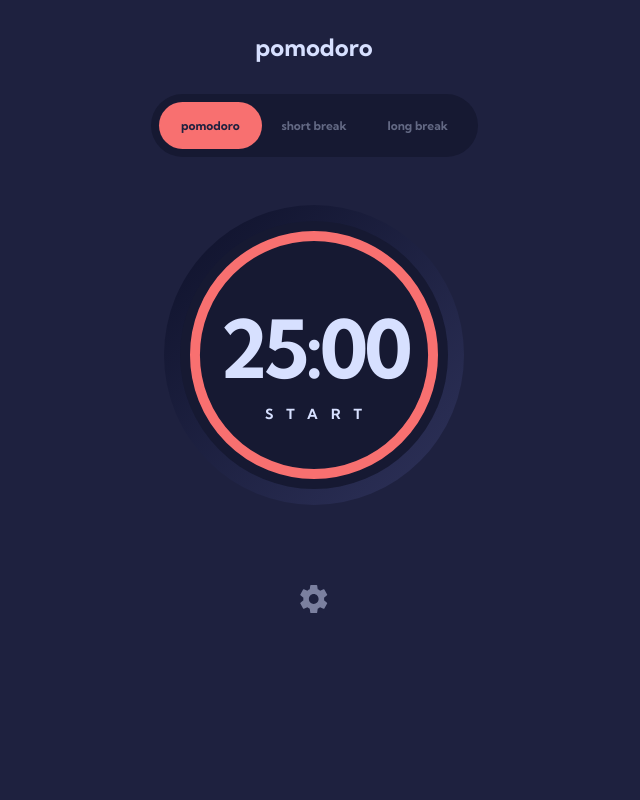
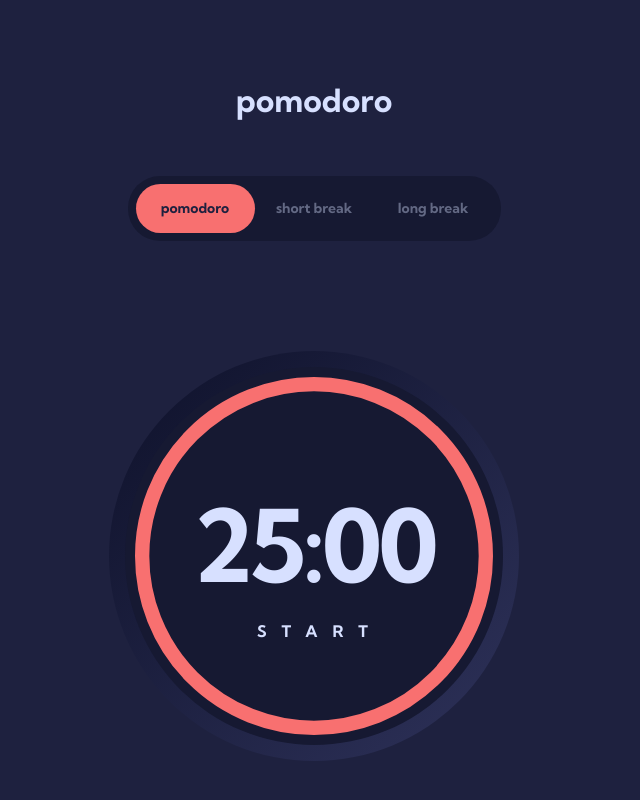
Before and after one commit to stephjoseph/pomodoro, a React (Vite) app: page / in a window 1280 px wide. Shown: the top 800 px of the page, without its empty margins (326-966 px from the left). Built offline with nearby package versions, Linux system fonts and the light colour scheme.

Commit message:
feat: tablet view

```diff
--- a/src/App.jsx
+++ b/src/App.jsx
@@ -282,31 +282,31 @@ function App() {
 
   return (
     <>
-      <header className="w-full py-8">
-        <h1 className="text-center font-sans text-2xl font-bold leading-[1.875rem] tracking-normal text-light-grey">
+      <header className="w-full py-8 md:pb-14 md:pt-20">
+        <h1 className="text-center font-sans text-2xl font-bold leading-[1.875rem] tracking-normal text-light-grey md:text-[2rem] md:leading-10">
           pomodoro
         </h1>
       </header>
-      <main className="flex w-full flex-col items-center gap-20 px-6">
-        <div className="flex w-full max-w-[327px] flex-col items-center gap-12">
-          <div className="flex w-full rounded-[32px] bg-midnight-navy p-2">
+      <main className="flex w-full flex-col items-center gap-20 px-6 pb-12 md:gap-36 md:pb-[6.438rem]">
+        <div className="flex w-full max-w-[327px] flex-col items-center gap-12 md:max-w-[410px] md:gap-[6.875rem]">
+          <div className="flex w-full rounded-[32px] bg-midnight-navy p-2 md:max-w-[373px]">
             <div
-              className={`flex-1 rounded-3xl  py-4 text-center text-xs font-bold leading-[0.938rem] tracking-normal transition-colors duration-300  ${mode === "pomodoro" ? `bg-${color} text-midnight-blue` : "bg-transparent text-light-grey/40"}`}
+              className={`flex-1 rounded-[26.5px] py-4 text-center text-xs font-bold leading-[0.938rem] tracking-normal transition-colors duration-300 md:text-[0.875rem] md:leading-[1.063rem]  ${mode === "pomodoro" ? `bg-${color} text-midnight-blue` : "bg-transparent text-light-grey/40"}`}
             >
               pomodoro
             </div>
             <div
-              className={`flex-1 rounded-3xl  py-4 text-center text-xs font-bold leading-[0.938rem] tracking-normal transition-colors duration-300  ${mode === "shortBreak" ? `bg-${color} text-midnight-blue` : "bg-transparent text-light-grey/40"}`}
+              className={`flex-1 rounded-[26.5px] py-4 text-center text-xs font-bold leading-[0.938rem] tracking-normal transition-colors duration-300 md:text-[0.875rem] md:leading-[1.063rem]  ${mode === "shortBreak" ? `bg-${color} text-midnight-blue` : "bg-transparent text-light-grey/40"}`}
             >
               short break
             </div>
             <div
-              className={`flex-1 rounded-3xl  py-4 text-center text-xs font-bold leading-[0.938rem] tracking-normal transition-colors duration-300  ${mode === "longBreak" ? `bg-${color} text-midnight-blue` : "bg-transparent text-light-grey/40"}`}
+              className={`flex-1 rounded-[26.5px] py-4 text-center text-xs font-bold leading-[0.938rem] tracking-normal transition-colors duration-300 md:text-[0.875rem] md:leading-[1.063rem]  ${mode === "longBreak" ? `bg-${color} text-midnight-blue` : "bg-transparent text-light-grey/40"}`}
             >
               long break
             </div>
           </div>
-          <div className="h-[18.75rem] w-[18.75rem] rounded-full bg-gradient-to-br from-[#0E112A] to-[#2E325A] p-4 shadow-[0_-50px_-50px_100px_rgba(39,44,90,1),_0_50px_50px_100px_rgba(18,21,48,1)]">
+          <div className="h-[18.75rem] w-[18.75rem] rounded-full bg-gradient-to-br from-[#0E112A] to-[#2E325A] p-4 shadow-[0_-50px_-50px_100px_rgba(39,44,90,1),_0_50px_50px_100px_rgba(18,21,48,1)] md:h-[25.625rem] md:w-[25.625rem]">
             <div className="h-full w-full rounded-full bg-midnight-navy p-[0.625rem]">
               <CircularProgressbarWithChildren
                 value={percentage}
@@ -327,9 +327,9 @@ function App() {
                   backgroundColor: "#161932",
                 })}
               >
-                <div className="mt-3 flex flex-col items-center gap-2">
+                <div className="mt-3 flex flex-col items-center gap-2 md:gap-[0.875rem]">
                   <span
-                    className={`text-[5rem]  leading-[6.188rem] text-light-grey ${font === "sans" ? "font-bold tracking-[-4px]" : font === "serif" ? "font-bold tracking-normal" : font === "mono" ? "font-normal tracking-[-10px]" : ""}`}
+                    className={`text-[5rem]  leading-[6.188rem] text-light-grey md:text-[6.25rem] md:leading-[7.75rem] ${font === "sans" ? "font-bold tracking-[-4px]" : font === "serif" ? "font-bold tracking-normal" : font === "mono" ? "font-normal tracking-[-10px]" : ""}`}
                   >
                     {minutes + ":" + seconds}
                   </span>
@@ -339,7 +339,7 @@ function App() {
                     onClick={togglePause}
                   >
                     <span
-                      className={`ml-3 w-full text-center text-[0.875rem] font-bold uppercase leading-[1.063rem] tracking-[13.13px] ${color === "salmon" ? "hover:text-salmon active:text-salmon" : color === "turquoise" ? "hover:text-turquoise active:text-turquoise" : color === "lavender" ? "hover:text-lavender active:text-lavender" : ""} transition-colors duration-300`}
+                      className={`ml-3 w-full text-center text-[0.875rem] font-bold uppercase leading-[1.063rem] tracking-[13.13px] md:text-base md:leading-[1.313rem] md:tracking-[15px] ${color === "salmon" ? "hover:text-salmon active:text-salmon" : color === "turquoise" ? "hover:text-turquoise active:text-turquoise" : color === "lavender" ? "hover:text-lavender active:text-lavender" : ""} transition-colors duration-300`}
                     >
                       {isPaused
                         ? cycleCount === 4 && mode === "pomodoro"
@@ -363,12 +363,12 @@ function App() {
 
         {/* Settings Modal */}
         <div
-          className={`modal-overlay fixed  bottom-0 left-0 right-0 top-0 z-50 flex h-screen w-full items-center  bg-[#0A0C1C]/50 px-6 py-12 opacity-0 transition-opacity duration-300  ${isModalOpen ? "pointer-events-auto opacity-100" : "pointer-events-none"}`}
+          className={`modal-overlay fixed  bottom-0 left-0 right-0 top-0 z-50 flex h-screen w-full items-center bg-[#0A0C1C]/50 px-6 py-12 opacity-0 transition-opacity duration-300 md:px-[7.125rem] md:py-[16.688rem]  ${isModalOpen ? "pointer-events-auto opacity-100" : "pointer-events-none"}`}
           onClick={handleClickOutside}
         >
-          <div className="mx-auto flex h-fit w-full min-w-[300px] max-w-[327px] flex-col rounded-[15px] bg-white">
-            <div className="flex items-center justify-between border-b border-solid border-[#E3E1E1] px-6 pb-7 pt-6">
-              <h2 className="before: text-xl font-bold leading-[1.563rem] tracking-normal text-midnight-blue">
+          <div className="mx-auto flex h-fit w-full min-w-[300px] max-w-[327px] flex-col rounded-[15px] bg-white md:max-w-[540px] md:rounded-[25px]">
+            <div className="flex items-center justify-between border-b border-solid border-[#E3E1E1] px-6 pb-7 pt-6 md:px-10 md:py-8">
+              <h2 className="before: text-xl font-bold leading-[1.563rem] tracking-normal text-midnight-blue md:text-[1.75rem] md:leading-[2.188rem]">
                 Settings
               </h2>
               <button
@@ -380,24 +380,24 @@ function App() {
               </button>
             </div>
             <form
-              className="relative flex flex-col items-center p-6"
+              className="relative flex flex-col items-center p-6 md:px-10 md:py-6"
               onSubmit={handleSettingsChange}
             >
-              <div className="flex w-full flex-col items-center gap-[1.125rem] border-b border-solid border-[#E3E1E1] pb-6">
-                <h3 className="text-[0.688rem] font-bold uppercase leading-[0.875rem] tracking-[4.23px] text-midnight-blue">
+              <div className="flex w-full flex-col items-center gap-[1.125rem] border-b border-solid border-[#E3E1E1] pb-6 md:items-start md:gap-[1.625rem]">
+                <h3 className="text-[0.688rem] font-bold uppercase leading-[0.875rem] tracking-[4.23px] text-midnight-blue md:text-[0.813rem] md:leading-4 md:tracking-[5px]">
                   Time (minutes)
                 </h3>
-                <div className="flex w-full flex-col gap-2">
-                  <div className="flex w-full items-center justify-between">
+                <div className="flex w-full flex-col gap-2 md:flex-row md:gap-5">
+                  <div className="flex w-full items-center justify-between md:flex-col md:items-start md:justify-start md:gap-[0.625rem]">
                     <label
                       className="text-xs font-bold leading-[0.938rem] tracking-normal text-midnight-blue/40"
                       htmlFor="pomodoro"
                     >
                       pomodoro
                     </label>
-                    <div className="relative flex w-1/2 items-center">
+                    <div className="relative flex w-1/2 items-center md:w-full">
                       <input
-                        className="w-full rounded-[10px] bg-pale-grey p-4 text-[0.875rem] font-bold leading-[1.063rem] text-midnight-blue focus:outline-none"
+                        className="w-full rounded-[10px] bg-pale-grey p-4 text-[0.875rem] font-bold leading-[1.063rem] text-midnight-blue focus:outline-none md:pb-5"
                         type="number"
                         name="pomodoro"
                         id="pomodoro"
@@ -448,16 +448,16 @@ function App() {
                       </div>
                     </div>
                   </div>
-                  <div className="flex w-full items-center justify-between">
+                  <div className="flex w-full items-center justify-between md:flex-col md:items-start md:justify-start md:gap-[0.625rem]">
                     <label
                       className="text-xs font-bold leading-[0.938rem] tracking-normal text-midnight-blue/40"
                       htmlFor="shortBreak"
                     >
                       short break
                     </label>
-                    <div className="relative flex w-1/2 items-center">
+                    <div className="relative flex w-1/2 items-center md:w-full">
                       <input
-                        className="w-full rounded-[10px] bg-pale-grey p-4 text-[0.875rem] font-bold leading-[1.063rem] text-midnight-blue focus:outline-none"
+                        className="w-full rounded-[10px] bg-pale-grey p-4 text-[0.875rem] font-bold leading-[1.063rem] text-midnight-blue focus:outline-none md:pb-5"
                         type="number"
                         name="shortBreak"
                         id="shortBreak"
@@ -508,16 +508,16 @@ function App() {
                       </div>
                     </div>
                   </div>
-                  <div className="flex w-full items-center justify-between">
+                  <div className="flex w-full items-center justify-between md:flex-col md:items-start md:justify-start md:gap-[0.625rem]">
                     <label
                       className="text-xs font-bold leading-[0.938rem] tracking-normal text-midnight-blue/40"
                       htmlFor="longBreak"
                     >
                       long break
                     </label>
-                    <div className="relative flex w-1/2 items-center">
+                    <div className="relative flex w-1/2 items-center md:w-full">
                       <input
-                        className="w-full rounded-[10px] bg-pale-grey p-4 text-[0.875rem] font-bold leading-[1.063rem] text-midnight-blue focus:outline-none"
+                        className="w-full rounded-[10px] bg-pale-grey p-4 text-[0.875rem] font-bold leading-[1.063rem] text-midnight-blue focus:outline-none md:pb-5"
                         type="number"
                         name="longBreak"
                         id="longBreak"
@@ -570,8 +570,8 @@ function App() {
                   </div>
                 </div>
               </div>
-              <div className="flex w-full flex-col items-center gap-[1.125rem] border-b border-solid border-[#E3E1E1] py-6">
-                <h3 className="text-[0.688rem] font-bold uppercase leading-[0.875rem] tracking-[4.23px] text-midnight-blue">
+              <div className="flex w-full flex-col items-center gap-[1.125rem] border-b border-solid border-[#E3E1E1] py-6 md:flex-row md:justify-between">
+                <h3 className="text-[0.688rem] font-bold uppercase leading-[0.875rem] tracking-[4.23px] text-midnight-blue md:text-[0.813rem] md:leading-4 md:tracking-[5px]">
                   Font
                 </h3>
                 <div className="flex items-center gap-4">
@@ -609,8 +609,8 @@ function App() {
                   </label>
                 </div>
               </div>
-              <div className="flex w-full flex-col items-center gap-[1.125rem] pb-[2.156rem] pt-4">
-                <h3 className="text-[0.688rem] font-bold uppercase leading-[0.875rem] tracking-[4.23px] text-midnight-blue">
+              <div className="md: flex w-full flex-col items-center justify-between gap-[1.125rem] pb-[2.156rem] pt-4 md:flex-row">
+                <h3 className="text-[0.688rem] font-bold uppercase leading-[0.875rem] tracking-[4.23px] text-midnight-blue md:text-[0.813rem] md:leading-4 md:tracking-[5px]">
                   Color
                 </h3>
                 <div className="flex items-center gap-4">
```
